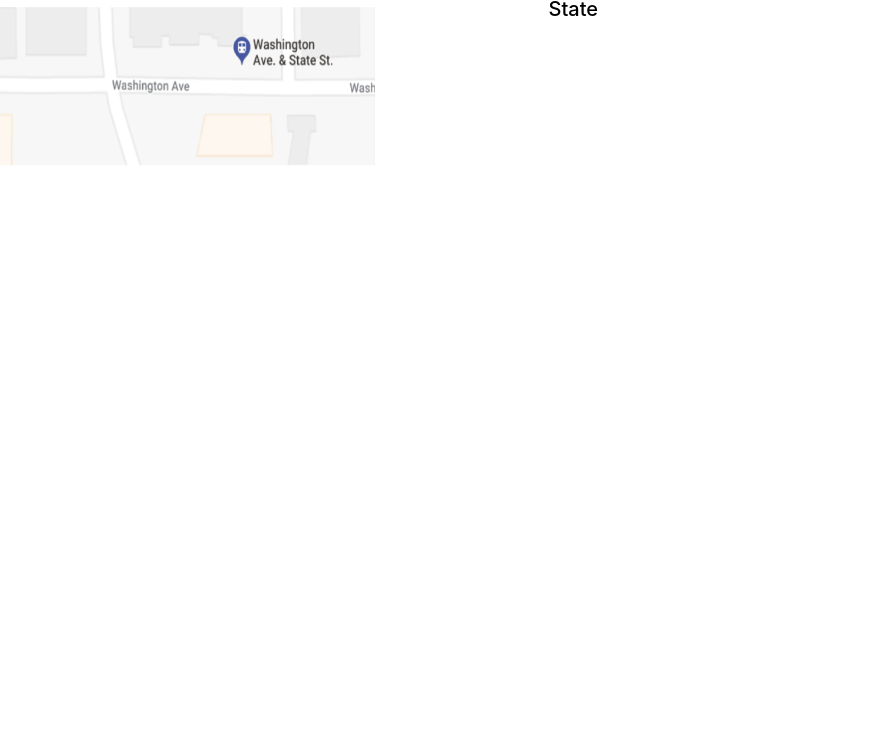
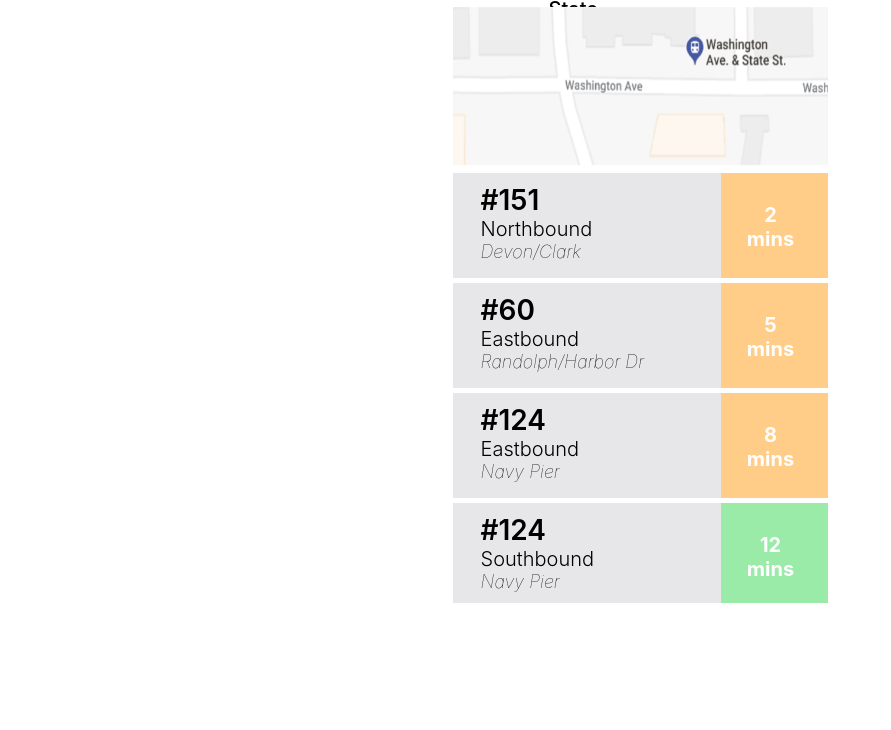
Before and after one commit to anitashah92/BusyBus, a plain HTML site: page index.html in a window 1280 px wide. Shown: the part 64-794 px from the top of the page, without its empty margins (0-891 px from the left). Drawn offline with Linux system fonts and the light colour scheme; a small style sheet from the web is missing.

Commit message:
changed HTML

```diff
--- a/index.html
+++ b/index.html
@@ -3,14 +3,13 @@
   <head>
     <meta charset="utf-8">
     <title>Arriving Buses at Washington/State</title>
-    <link rel="stylesheet" href="https://cdn.rawgit.com/mailtoharshit/San-Francisco-Font-/master/sanfrancisco.css">
+    <!-- <link rel="stylesheet" href="https://cdn.rawgit.com/mailtoharshit/San-Francisco-Font-/master/sanfrancisco.css"> -->
     <link rel="stylesheet" href="css/reset.css">
     <link rel="stylesheet" href="css/style.css">
   </head>
   <body>
     <!--this is the header section-->
-    <section>
-      <div class="iphone-screen">
+      <section class="iphone-screen">
           <div class="iphone-nav-bar">
             <img class="iphone-nav-bar" src="images/iphone-status.png" alt="status bar">
           </div>
@@ -22,7 +21,6 @@
                 <img class="top-left-arrow" src="images/Arrow-Left.png" alt="Left arrow">
               </div>
           </div>
-        </section>
 
         <!--this is the map area-->
         <section class="map">
@@ -134,5 +132,6 @@
             </li>
           </ul>
         </section>
+      </section>
   </body>
 </html>
```
Lines whose indentation alone changed are shown as unchanged.
